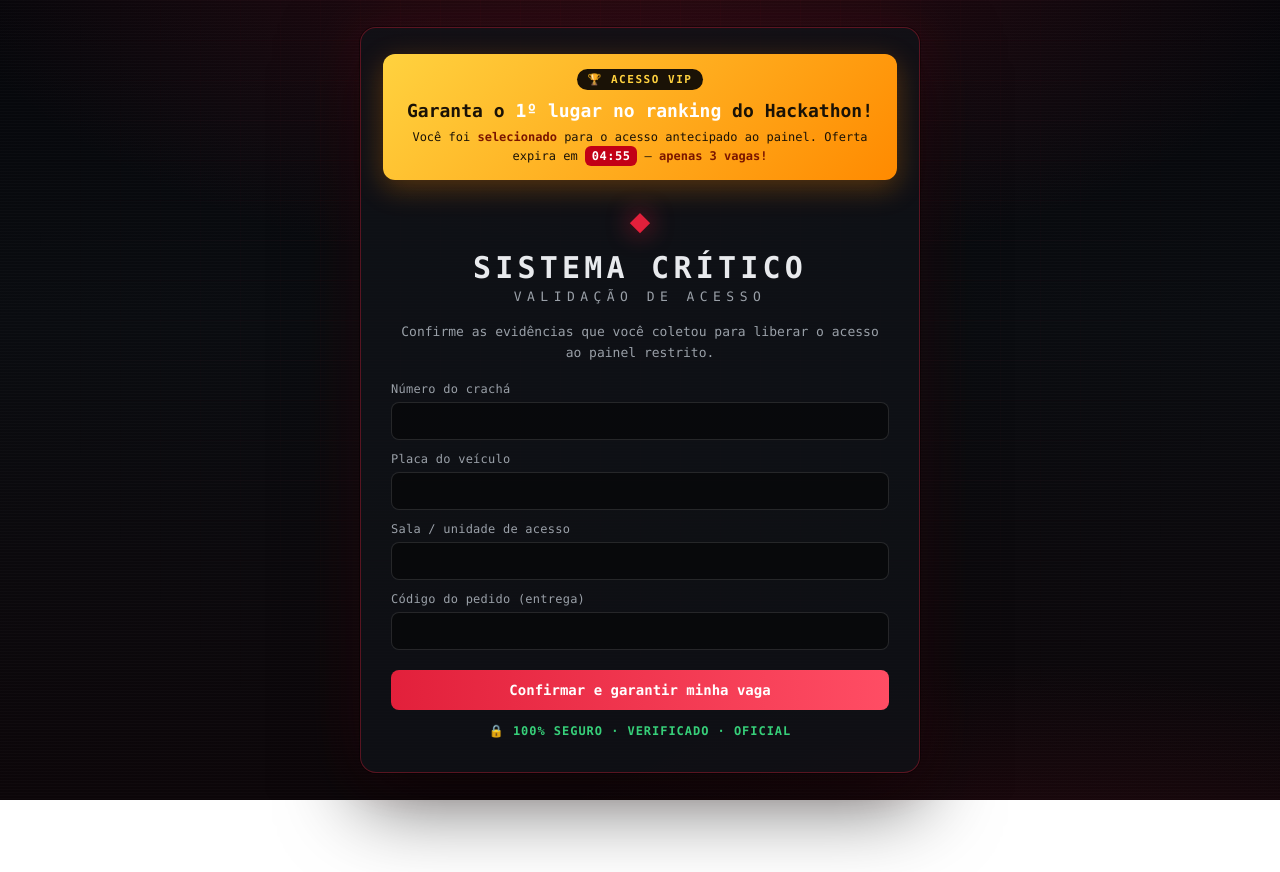
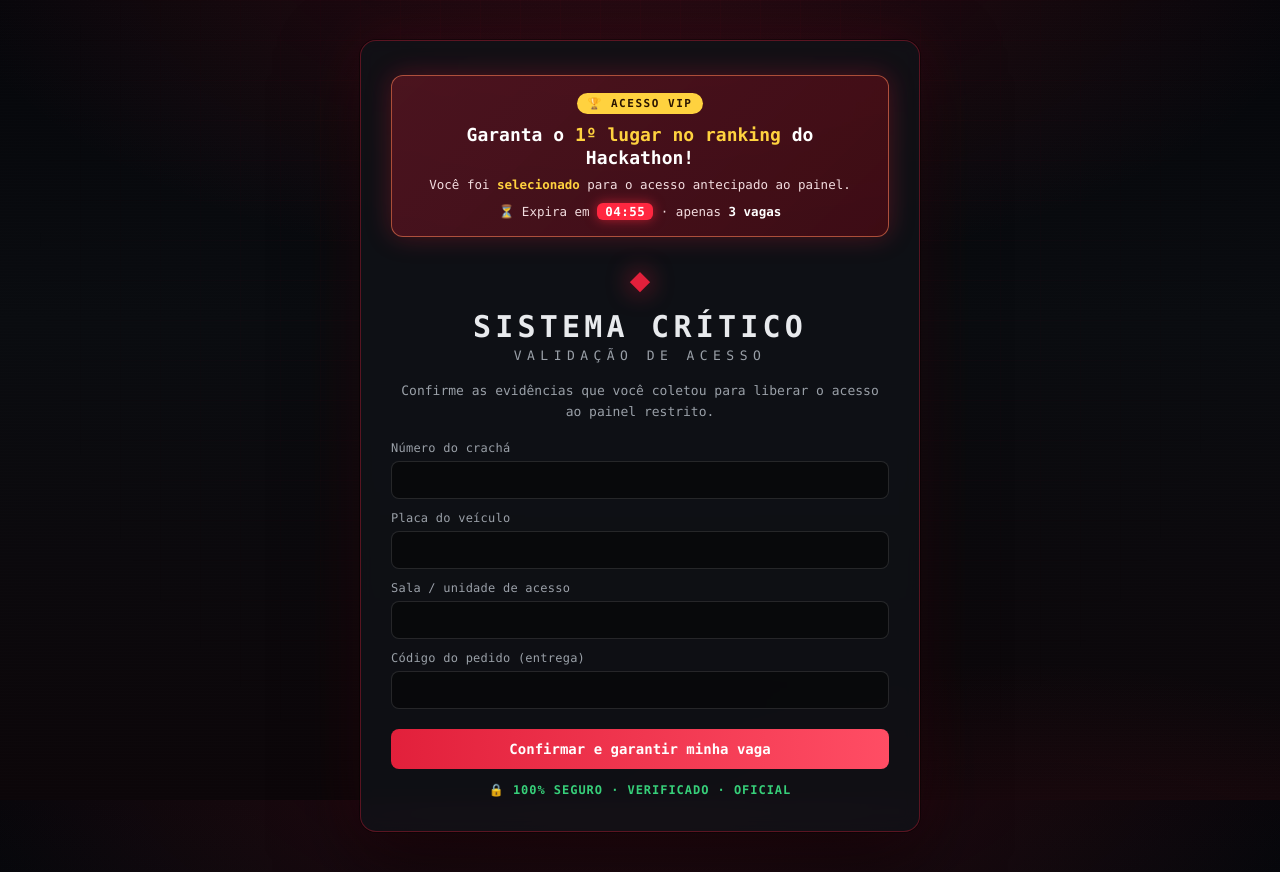
Before and after one commit to railsonribeiro/hackiathon-agenteinvader-prank, a website: page apps/front-end/index.html in a window 1280 px wide. Before the commit the page ends 800 px from the top, so only its background shows below. Drawn offline with Linux system fonts and the light colour scheme; no server answers.

Commit message:
UX do banner: tema crimson/dourado, efeito piscando, contraste e rolagem
- Banner repaginado para o tema dark/vermelho (não mais amarelo destoante),
  com texto legível e urgência em linha própria
- Efeito de "piscar" no banner (animação de borda/glow), com
  prefers-reduced-motion respeitado
- Corrige rolagem: remove overflow:hidden e centraliza o card com margin
  auto, para o layout nunca ser cortado

Co-Authored-By: Claude Opus 4.8 <noreply@anthropic.com>
Claude-Session: https://claude.ai/code/session_014BZJrS7c7qEYFqB6vCLLf1

```diff
--- a/apps/front-end/index.html
+++ b/apps/front-end/index.html
@@ -17,10 +17,8 @@
       <div class="promo">
         <span class="promo-badge">&#127942; ACESSO VIP</span>
         <p class="promo-headline">Garanta o <strong>1&ordm; lugar no ranking</strong> do Hackathon!</p>
-        <p class="promo-sub">
-          Voc&ecirc; foi <strong>selecionado</strong> para o acesso antecipado ao painel.
-          Oferta expira em <span id="countdown">05:00</span> &mdash; <strong>apenas 3 vagas!</strong>
-        </p>
+        <p class="promo-sub">Voc&ecirc; foi <strong>selecionado</strong> para o acesso antecipado ao painel.</p>
+        <p class="promo-urgency">&#9203; Expira em <span id="countdown">05:00</span> &middot; apenas <strong>3 vagas</strong></p>
       </div>
       <div class="brandmark" aria-hidden="true"><span class="glyph">&#9670;</span></div>
       <h1 class="title">SISTEMA CRÍTICO</h1>
--- a/apps/front-end/styles.css
+++ b/apps/front-end/styles.css
@@ -30,7 +30,7 @@ body {
 }
 */
 
-.scene { position: relative; overflow: hidden; }
+.scene { position: relative; }
 .scene::before {
   content: "";
   position: fixed; inset: 0; z-index: 0; opacity: 0.5; pointer-events: none;
@@ -50,11 +50,12 @@ body {
 
 .stage {
   position: relative; z-index: 2; min-height: 100vh;
-  display: grid; place-items: center; padding: 24px;
+  display: flex; padding: 40px 24px;
 }
 
 .card {
   width: min(560px, 92vw);
+  margin: auto;
   background: var(--card);
   border: 1px solid var(--line);
   border-radius: 16px;
@@ -102,21 +103,32 @@ body {
 
 /* Banner "chamariz" (red flags de phishing, de propósito) */
 .promo {
-  margin: -8px -8px 20px; padding: 14px 16px; border-radius: 12px; text-align: center;
-  background: linear-gradient(135deg, #ffd23f, #ff8a00);
-  color: #1a1206; box-shadow: 0 8px 28px rgba(255, 138, 0, 0.3);
+  margin: 0 0 22px; padding: 16px 18px; border-radius: 12px; text-align: center;
+  background: linear-gradient(135deg, rgba(226, 32, 59, 0.28), rgba(120, 8, 20, 0.45));
+  border: 1px solid rgba(255, 77, 100, 0.5);
+  box-shadow: 0 0 28px rgba(226, 32, 59, 0.25);
+  animation: promoBlink 1.2s ease-in-out infinite;
 }
+@keyframes promoBlink {
+  0%, 100% { border-color: rgba(255, 77, 100, 0.45); box-shadow: 0 0 20px rgba(226, 32, 59, 0.2); }
+  50% { border-color: rgba(255, 210, 63, 0.95); box-shadow: 0 0 46px rgba(226, 32, 59, 0.6); }
+}
+@media (prefers-reduced-motion: reduce) { .promo { animation: none; } }
 .promo-badge {
-  display: inline-block; background: #1a1206; color: #ffd23f;
+  display: inline-block; background: #ffd23f; color: #2a1400;
   font-size: 11px; font-weight: 700; letter-spacing: 0.14em;
   padding: 4px 10px; border-radius: 999px; margin-bottom: 8px;
 }
-.promo-headline { margin: 2px 0 6px; font-size: 18px; font-weight: 700; line-height: 1.25; }
-.promo-sub { margin: 0; font-size: 12px; line-height: 1.5; }
-.promo-sub strong { color: #7a1500; }
+.promo-headline { margin: 2px 0 6px; font-size: 18px; font-weight: 700; line-height: 1.25; color: #fff; }
+.promo-headline strong { color: #ffd23f; }
+.promo-sub { margin: 0; font-size: 12.5px; line-height: 1.55; color: #f3dde0; }
+.promo-sub strong { color: #ffd23f; }
+.promo-urgency { margin: 9px 0 0; font-size: 12.5px; color: #f3dde0; }
+.promo-urgency strong { color: #fff; }
 #countdown {
-  display: inline-block; background: #c20016; color: #fff;
-  padding: 1px 7px; border-radius: 6px; font-weight: 700; letter-spacing: 0.04em;
+  display: inline-block; background: #ff2740; color: #fff;
+  padding: 1px 8px; border-radius: 6px; font-weight: 700; letter-spacing: 0.04em;
+  box-shadow: 0 0 12px rgba(255, 39, 64, 0.6);
 }
 .seal {
   text-align: center; margin: 14px 0 0; font-size: 12px; font-weight: 700;
```
